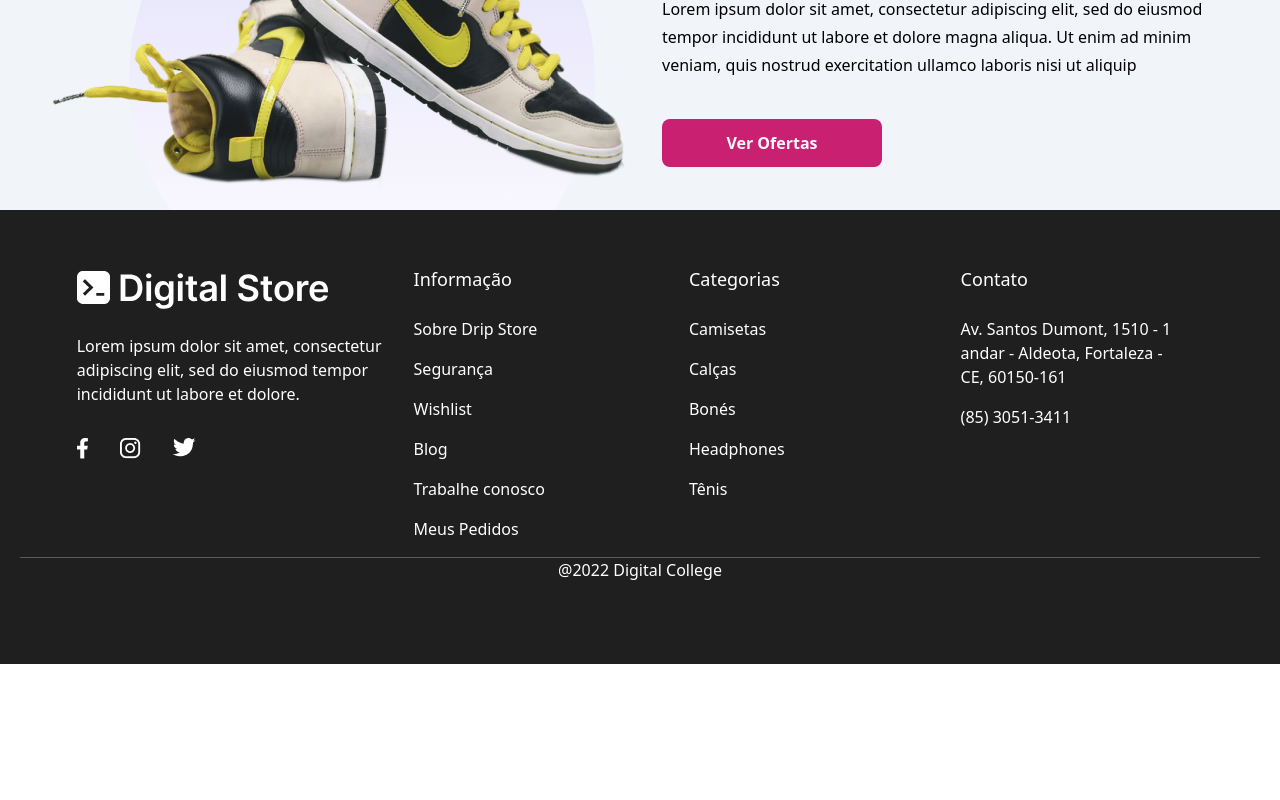
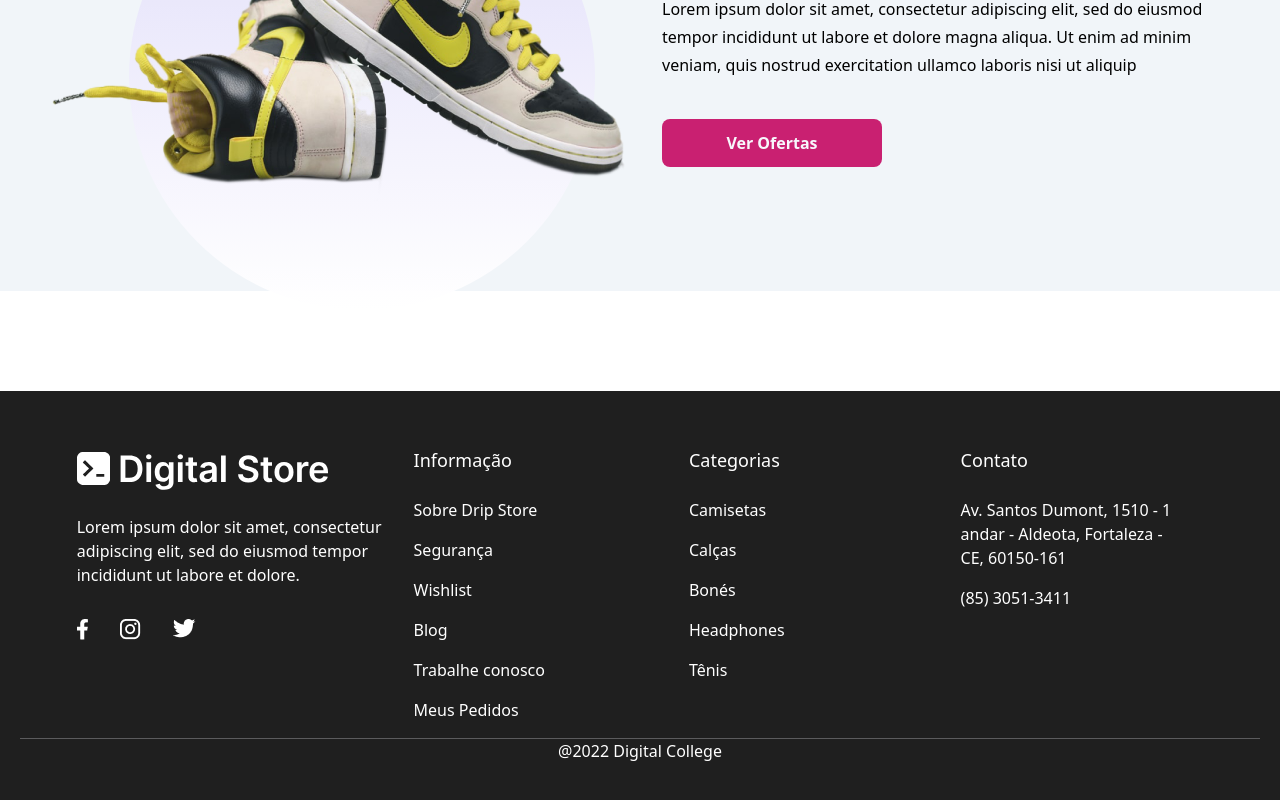
Before and after one commit to gt-05/grupo-01, a React (Vite) app in the folder FRONT-END/: page / in a window 1280 px wide. Shown: the part 1555-2355 px from the top of the page. Before the commit the page ends 2219 px from the top, so only its background shows below. Built offline with nearby package versions, Linux system fonts and the light colour scheme; no server answers.

Commit message:
atualizando layout da pagina do produto

```diff
--- a/FRONT-END/src/components/BuyBox.jsx
+++ b/FRONT-END/src/components/BuyBox.jsx
@@ -26,7 +26,7 @@ function BuyBox(props){
                 <p className="text-[#8F8F8F] w-[111px] h-[16px] absolute top-[390px] left-[1020px] font-inter text-[14px] font-medium leading-[22px] tracking-[0.25px] text-left ml-6">({props.rating})</p>
 
 
-                <p className=" flex text-[#1F1F1F] w-[89px] h-[36px] absolute top-[430px] left-[870px] font-inter text-2xl font-bold leading-9 tracking-[1px]">R$219,00</p>
+                <p className=" flex text-[#1F1F1F] w-[89px] h-[36px] absolute top-[430px] left-[842px] font-inter text-2xl font-bold leading-9 tracking-[1px]">R$219,00</p>
                 <p className=" flex w-[55px] h-[28px] line-through absolute top-[440px] left-[969px] text-[#CCCCCC]">R$219,00</p>
 
 
--- a/FRONT-END/src/components/footer.jsx
+++ b/FRONT-END/src/components/footer.jsx
@@ -3,7 +3,7 @@ export default function Footer() {
     return (
 
         <>
-            <footer class="w-full h-[454px] mt-[100px] text-white bg-[#1F1F1F] absolute top-[1665px]">
+            <footer class="w-full h-[454px] mt-[100px] text-white bg-[#1F1F1F]">
 
                 <div class="flex pt-8 justify-center">
 
--- a/FRONT-END/src/pages/ProductViewPage.jsx
+++ b/FRONT-END/src/pages/ProductViewPage.jsx
@@ -22,6 +22,7 @@ function ProductViewPage(props){
                     description = "Descrição do produto, descrição do produto, descrição do produto, descrição do produto, Descrição do produto, descrição do produto, descrição do produto, descrição do produto, Descrição do produto, descrição do produto, descrição do produto, descrição do produto">
 
                 </BuyBox>
+                <div className="mt-[850px]">
                     <Section
                     title="Produtos em alta" textAlign="center"
                     link = {
@@ -29,11 +30,12 @@ function ProductViewPage(props){
                         "text": "Ver todos",
                         "href": "http://redirect.link"
                     }
+
                     }>
-
+                        <ProductListing/>
                     </Section>
 
-
+                </div>
 
 
 
```
Lines whose indentation alone changed are shown as unchanged.
